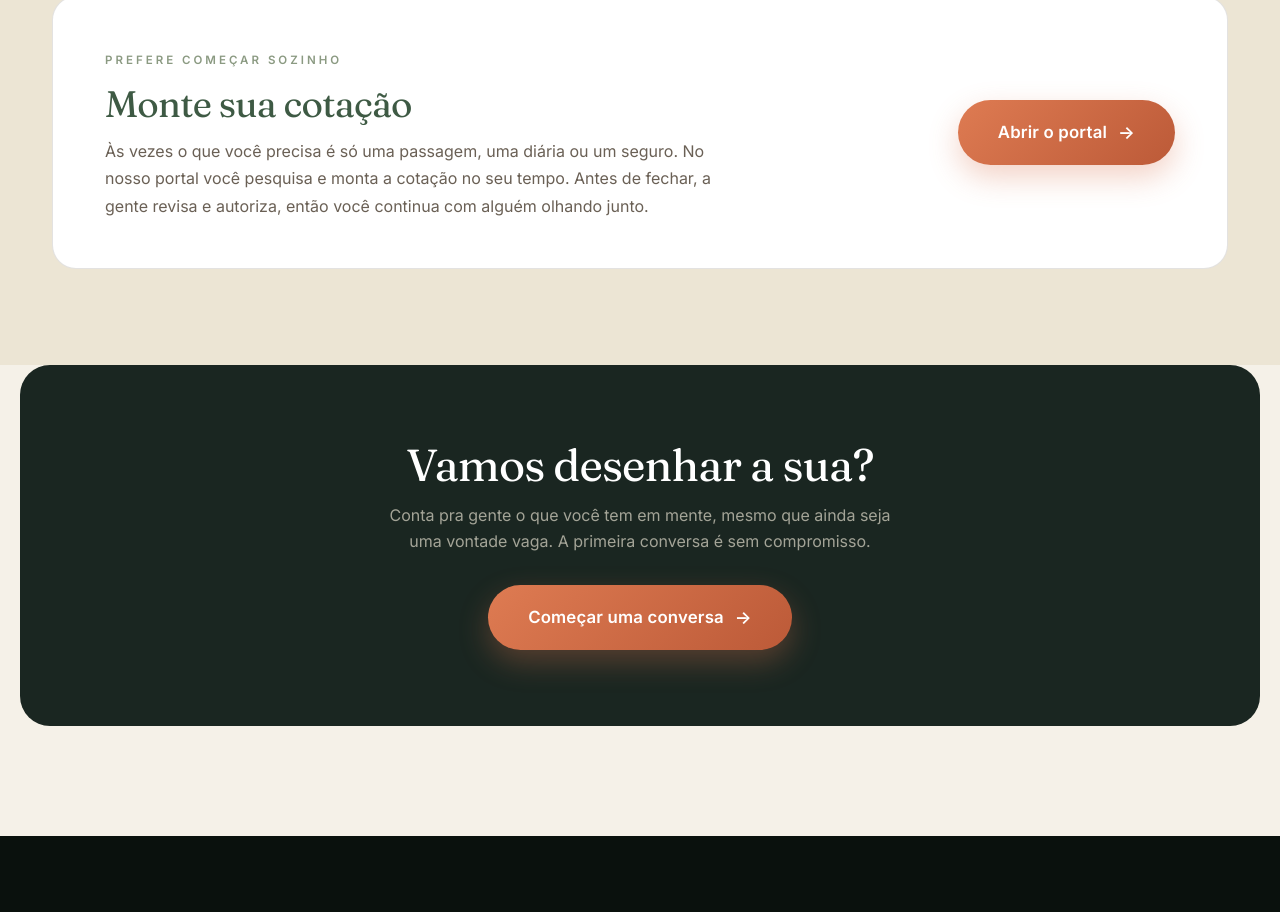
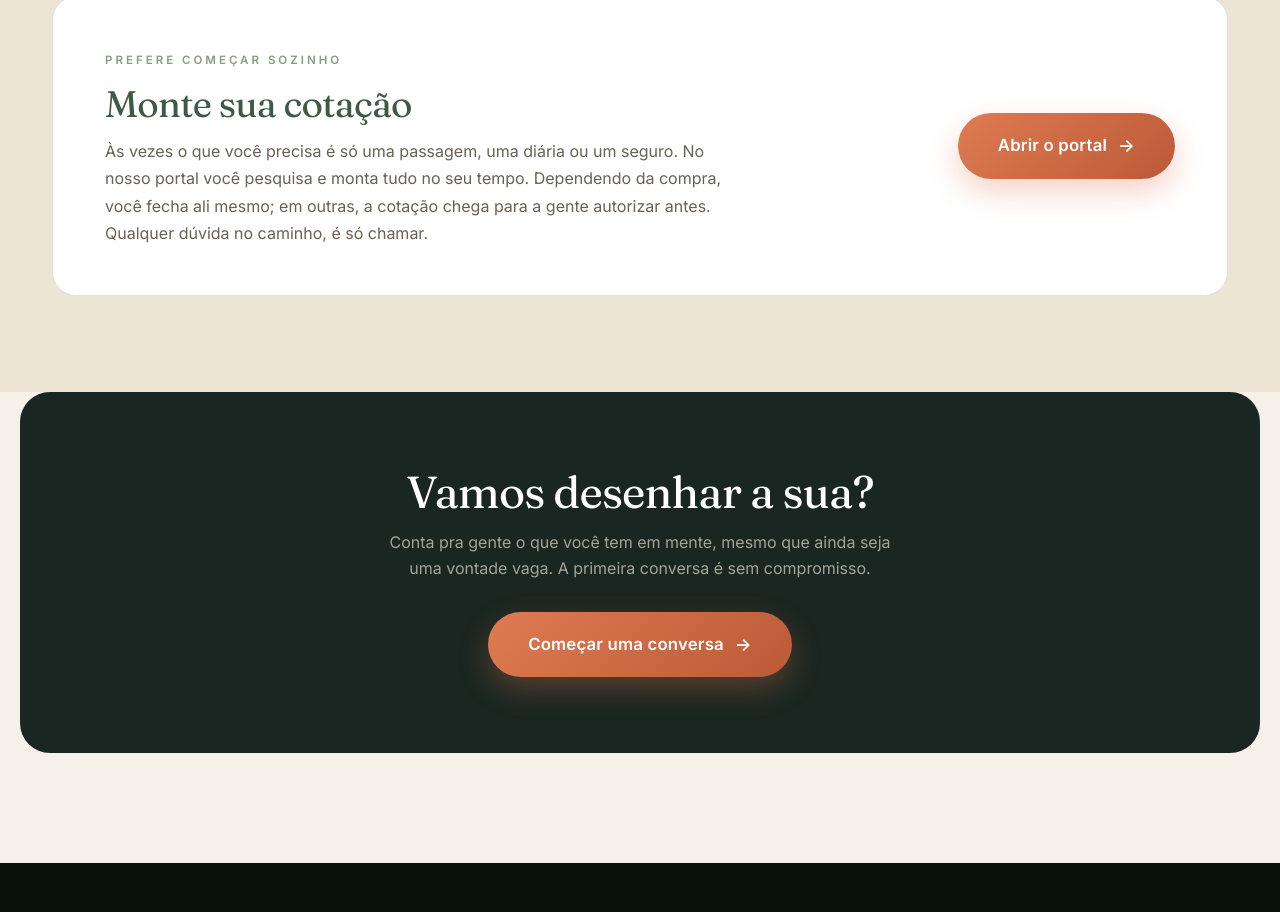
Before and after one commit to NicholasJoazeiro/terra-venture-viagens, a website: page public/servicos.html in a window 1280 px wide. Shown: the part 4468-5380 px from the top of the page. Drawn offline with Linux system fonts and the light colour scheme.

Commit message:
Corrige o texto do portal: nem toda compra passa por autorização
O bloco dizia "antes de fechar, a gente revisa e autoriza". O Nicholas
corrigiu: dependendo da compra o cliente fecha direto no portal. A frase
prometia em público uma revisão que nem sempre acontece.

Agora o texto cobre os dois casos: parte das compras o cliente fecha ali
mesmo, outras chegam para autorizar antes. O convite para chamar em caso
de dúvida fica, porque esse continua valendo.

Co-Authored-By: Claude Opus 5 <noreply@anthropic.com>

```diff
--- a/public/servicos.html
+++ b/public/servicos.html
@@ -250,7 +250,7 @@
                 <div class="cotacao-texto">
                     <span class="eyebrow">Prefere começar sozinho</span>
                     <h2>Monte sua cotação</h2>
-                    <p>Às vezes o que você precisa é só uma passagem, uma diária ou um seguro. No nosso portal você pesquisa e monta a cotação no seu tempo. Antes de fechar, a gente revisa e autoriza, então você continua com alguém olhando junto.</p>
+                    <p>Às vezes o que você precisa é só uma passagem, uma diária ou um seguro. No nosso portal você pesquisa e monta tudo no seu tempo. Dependendo da compra, você fecha ali mesmo; em outras, a cotação chega para a gente autorizar antes. Qualquer dúvida no caminho, é só chamar.</p>
                 </div>
                 <a class="btn-primary btn-large" href="https://app.onertravel.com/terraventureviagens/home" target="_blank" rel="noopener">Abrir o portal</a>
             </div>
```
